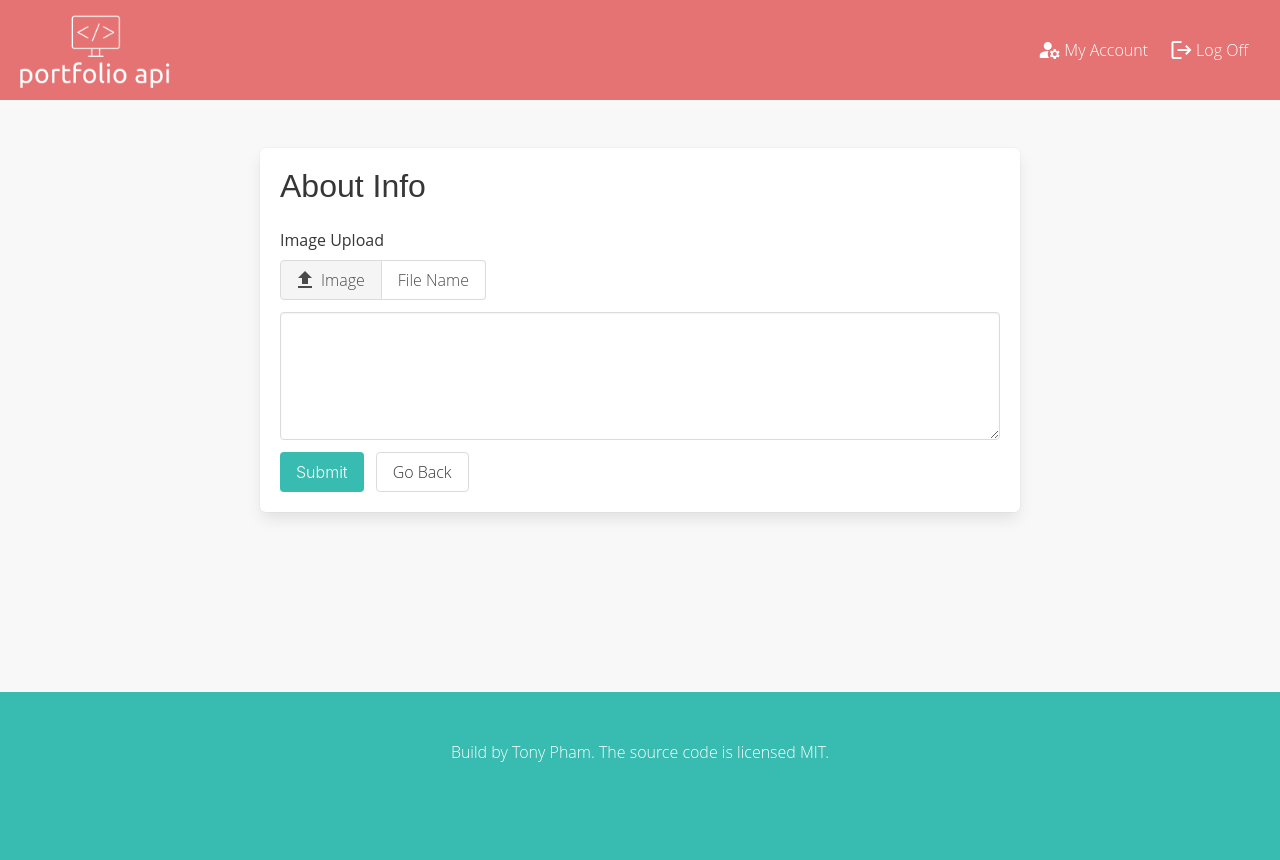
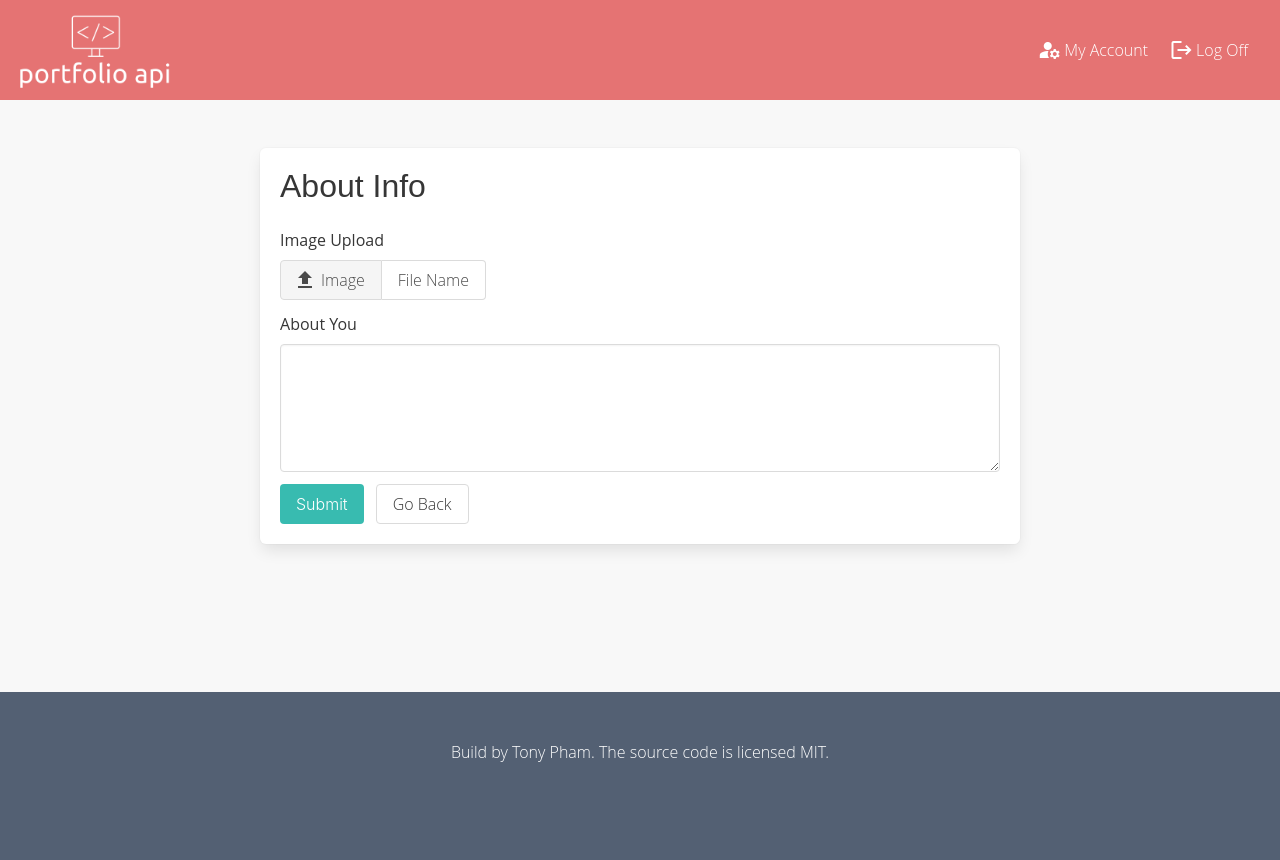
Before and after one commit to phamtony/api-portfolio, a Flask app: page /about in a window 1280 px wide. Run offline with Flask 2, Linux system fonts and the light colour scheme; the visitor is signed in with stand-in values (Sample User, id 1); some libraries are stand-ins or nearby versions.

Commit message:
finished app MVP

```diff
--- a/forms.py
+++ b/forms.py
@@ -11,12 +11,12 @@ class GeneralForm(FlaskForm):
     email = StringField("Email", validators=[Email()])
     github = StringField("Github")
     linkedin = StringField("Linkedin")
-    front_text = CKEditorField("")
+    front_text = CKEditorField("Intro")
 
 
 class AboutForm(FlaskForm):
     image = FileField("")
-    intro = CKEditorField("")
+    intro = CKEditorField("About You")
 
 
 class ExperienceForm(FlaskForm):
@@ -24,7 +24,7 @@ class ExperienceForm(FlaskForm):
     position = StringField("Position")
     time = StringField("How long were you here for? eg. Apr. 2015 - Present")
     link = StringField("Company Link")
-    description = CKEditorField("")
+    description = CKEditorField("Experience Description")
 
 
 class EducationForm(FlaskForm):
--- a/notes.txt
+++ b/notes.txt
@@ -1,8 +1,11 @@
 Backlog:
+    -Clearer instructions on the site
     -Splash Page
     -More Categories
     -Custom sections and categories
     -More versatile for all users
+    -Tech Docs
+    -Github Readme Docs
     -Documentation/Instructions to use the site, and for API
     -Resume Generator
     -Connect to other APIs like IFFFT or when you update, it updates this profile
--- a/static/css/style.css
+++ b/static/css/style.css
@@ -14,7 +14,7 @@
     --light-grey: #eeeeee;
     --light-grey-hover: #dedede;
     --white-grey: #f8f8f8;
-    --navy-blue: #0a192f;
+    --blue-grey: #536073;
     --opensans: 'Open Sans', sans-serif;
     --poppins: 'Poppins', sans-serif;
     --easing: cubic-bezier(0.645,0.045,0.355,1);
@@ -23,7 +23,7 @@
 .main-red-bg {background-color: var(--main-light-red);}
 .main-teal-bg {background-color: var(--main-teal);}
 .light-grey-bg {background-color: var(--light-grey);}
-.navy-blue-bg {background-color: var(--navy-blue);}
+.blue-grey-bg {background-color: var(--blue-grey);}
 .red-bg {background-color: var(--red);}
 .main-red {color: var(--main-light-red);}
 .white {color: var(--white);}
--- a/templates/base.html
+++ b/templates/base.html
@@ -24,7 +24,7 @@
     <script src="{{ url_for('static', filename='js/main.js') }}"></script>
 {% endblock %}
 
-<footer class="footer main-teal-bg">
+<footer class="footer blue-grey-bg">
   <div class="content has-text-centered">
     <p class="white">
       Build by Tony Pham. The source code is licensed <a class="white" href="http://opensource.org/licenses/mit-license.php">MIT</a>.
--- a/templates/form_page.html
+++ b/templates/form_page.html
@@ -24,7 +24,6 @@
 
                     {% if ckEditor %}
                         {{ ckeditor.load() }}
-                        {{ ckeditor.config(name='body') }}
                     {% endif %}
 
                     <form action method="POST" enctype="multipart/form-data">
```
